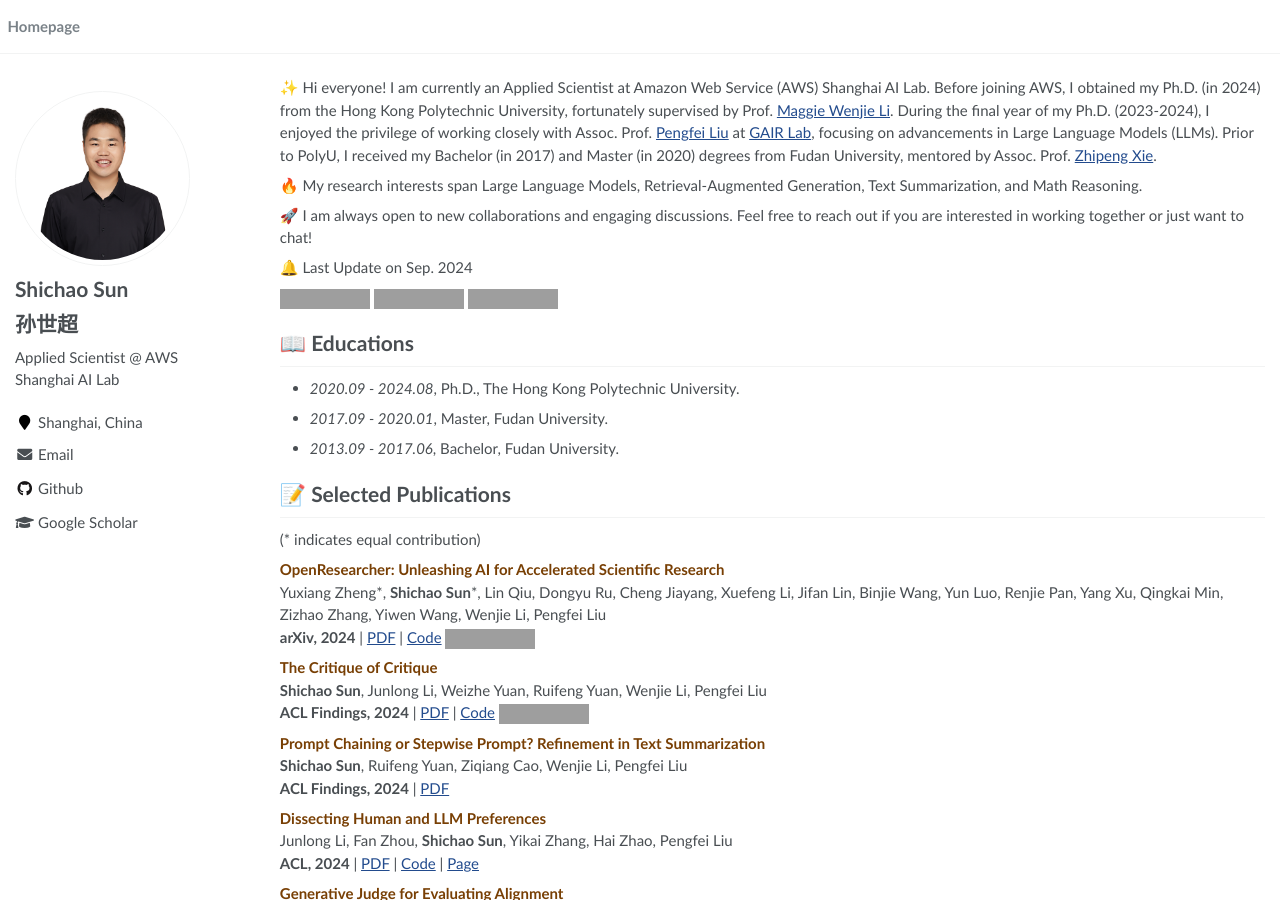
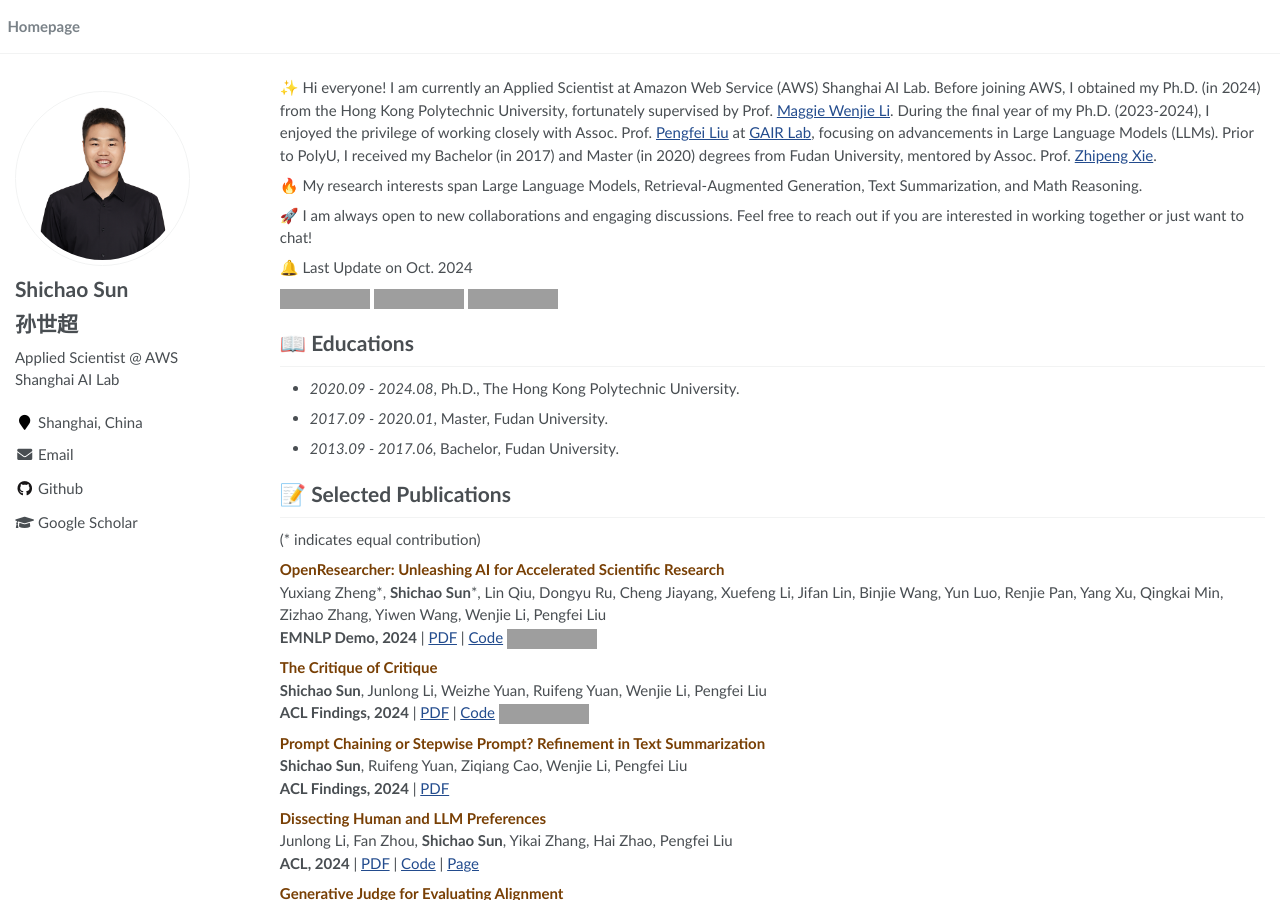
Before and after one commit to ShichaoSun/ShichaoSun.github.io, a Jekyll site: the page built from _pages/about.md, in a window 1280 px wide and 900 px high, cut to the strip 0-900 px from the top of the window. Built offline with Jekyll 4.4.1, drawn with Linux system fonts in a browser that asks for light colours; grey boxes are pictures that could not be loaded.

Commit message:
update pub

```diff
--- a/_pages/about.md
+++ b/_pages/about.md
@@ -24,7 +24,7 @@ Prior to PolyU, I received my Bachelor (in 2017) and Master (in 2020) degrees fr
 
 🚀 I am always open to new collaborations and engaging discussions. Feel free to reach out if you are interested in working together or just want to chat!
 
-🔔 Last Update on Sep. 2024
+🔔 Last Update on Oct. 2024
 
 <a href='https://scholar.google.com/citations?user=M7g3H9YAAAAJ&hl=en'><img src="https://img.shields.io/endpoint?url={{ url | url_encode }}&logo=Google%20Scholar&labelColor=f6f6f6&color=9cf&style=flat&label=citations"></a>
 <a href='./uploads/Shichao_Sun_Resume.pdf'><img src="https://img.shields.io/badge/-Shichao's Resumé-299DE7?logo=gitbook&logoColor=white"></a>
@@ -48,7 +48,7 @@ Prior to PolyU, I received my Bachelor (in 2017) and Master (in 2020) degrees fr
 </b>
 \\
 Yuxiang Zheng\*, **Shichao Sun**\*, Lin Qiu, Dongyu Ru, Cheng Jiayang, Xuefeng Li, Jifan Lin, Binjie Wang, Yun Luo, Renjie Pan, Yang Xu, Qingkai Min, Zizhao Zhang, Yiwen Wang, Wenjie Li, Pengfei Liu\\
-**arXiv, 2024** |  [PDF](https://arxiv.org/abs/2408.06941) | [Code](https://github.com/GAIR-NLP/OpenResearcher/) [![GitHub Repo stars](https://img.shields.io/github/stars/GAIR-NLP/OpenResearcher)](https://github.com/GAIR-NLP/OpenResearcher/)
+**EMNLP Demo, 2024** |  [PDF](https://arxiv.org/abs/2408.06941) | [Code](https://github.com/GAIR-NLP/OpenResearcher/) [![GitHub Repo stars](https://img.shields.io/github/stars/GAIR-NLP/OpenResearcher)](https://github.com/GAIR-NLP/OpenResearcher/)
 
 </div>
 
```
